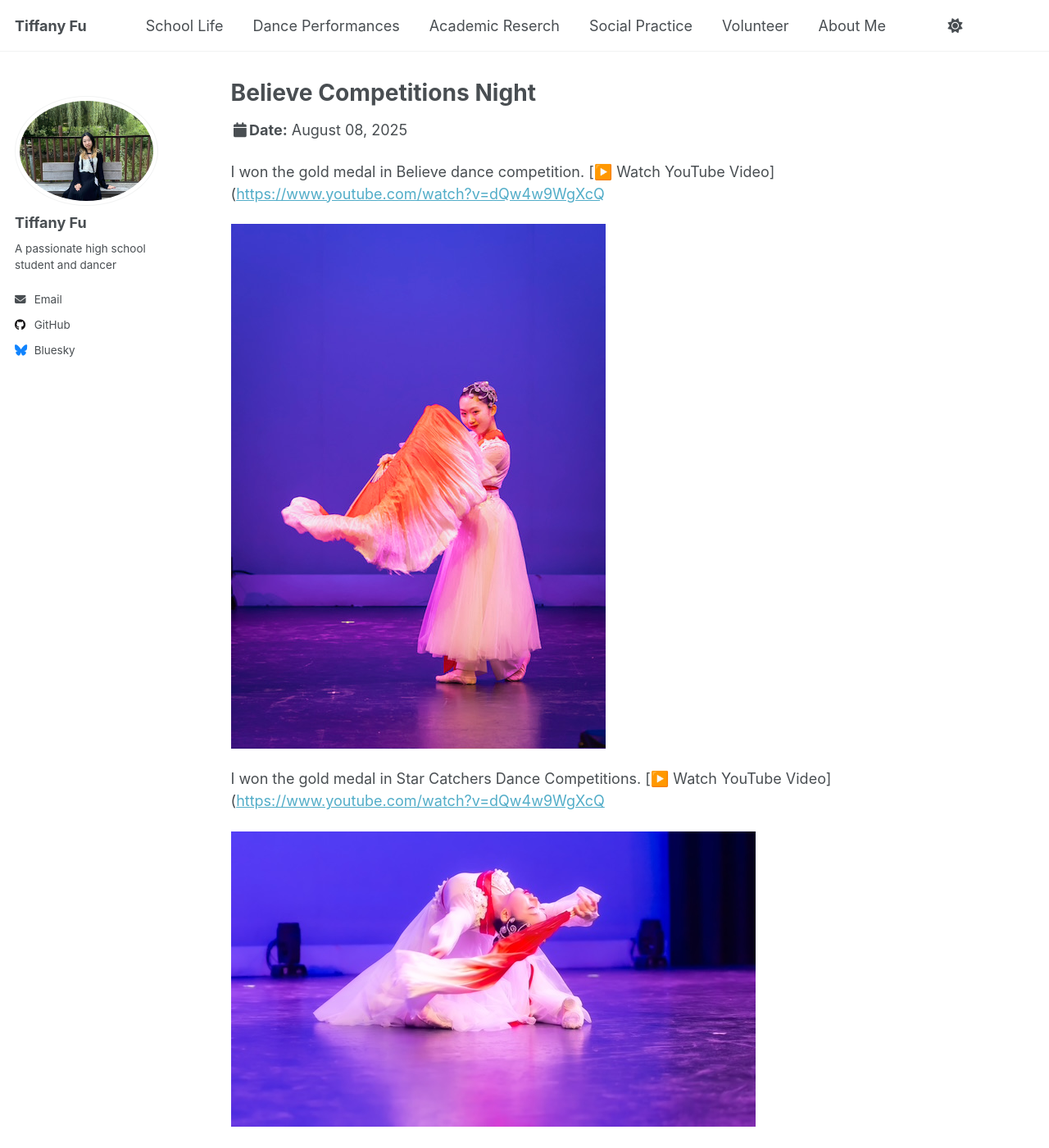
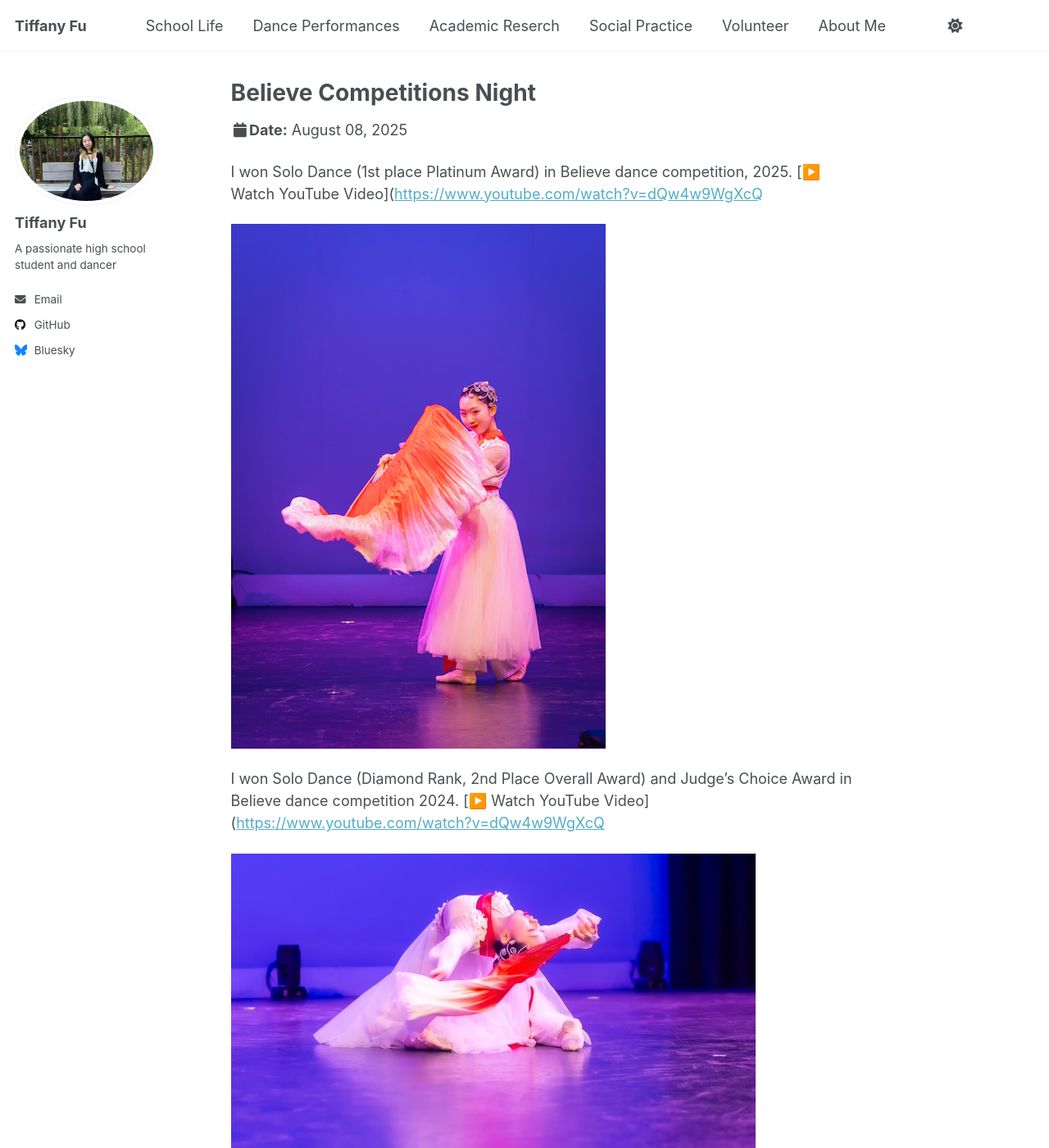
Before and after one commit to TiffanyJTFu/TiffanyFu, a Jekyll site: the page built from _talks/DancePerformance1.md, in a window 1280 px wide and 1400 px high. Shown: the whole window at 82% size. Built offline with Jekyll 4.4.1, drawn with Linux system fonts in a browser that asks for light colours; a script that is not in the unit is left out.

Commit message:
Update DancePerformance1.md

```diff
--- a/_talks/DancePerformance1.md
+++ b/_talks/DancePerformance1.md
@@ -8,7 +8,7 @@ date:  2024, 2025
 location: "Toronto, Canada"
 ---
 
-I won the gold medal in Believe dance competition.
+I won Solo Dance (1st place Platinum Award) in Believe dance competition, 2025.
 [▶️ Watch YouTube Video]([https://www.youtube.com/watch?v=dQw4w9WgXcQ](https://www.youtube.com/watch?v=DYptgVvkVLQ&list=RDDYptgVvkVLQ&start_radio=1)
 
 ![Dance10](https://tiffanyjtfu.github.io/TiffanyFu/images/dance10.JPG)
@@ -18,7 +18,7 @@ I won the gold medal in Believe dance competition.
 
 
 
-I won the gold medal in Star Catchers Dance Competitions.
+I won Solo Dance (Diamond Rank, 2nd Place Overall Award) and Judge’s Choice Award in Believe dance competition 2024.
 [▶️ Watch YouTube Video]([https://www.youtube.com/watch?v=dQw4w9WgXcQ](https://www.youtube.com/watch?v=DYptgVvkVLQ&list=RDDYptgVvkVLQ&start_radio=1)
 
 
```
